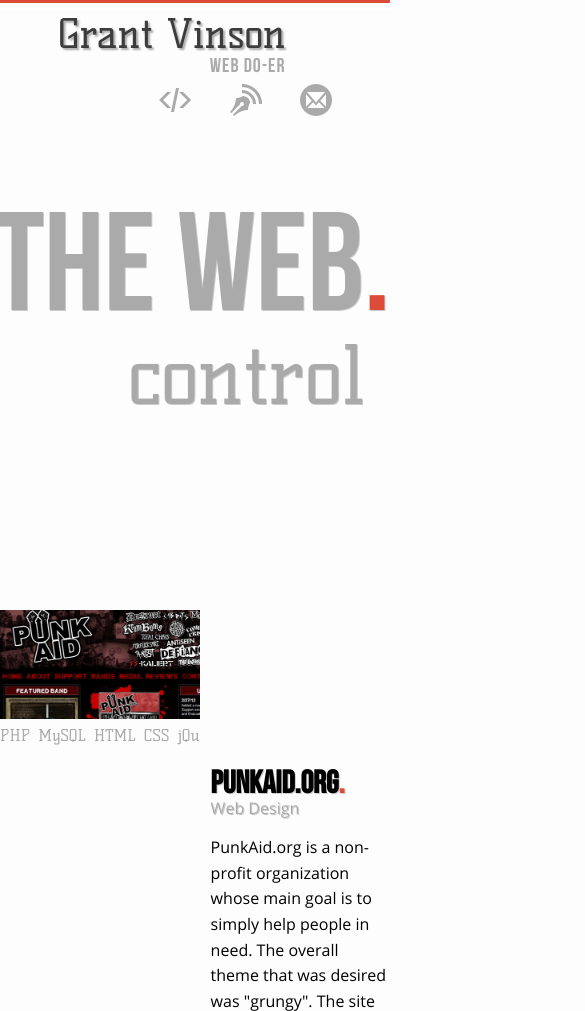
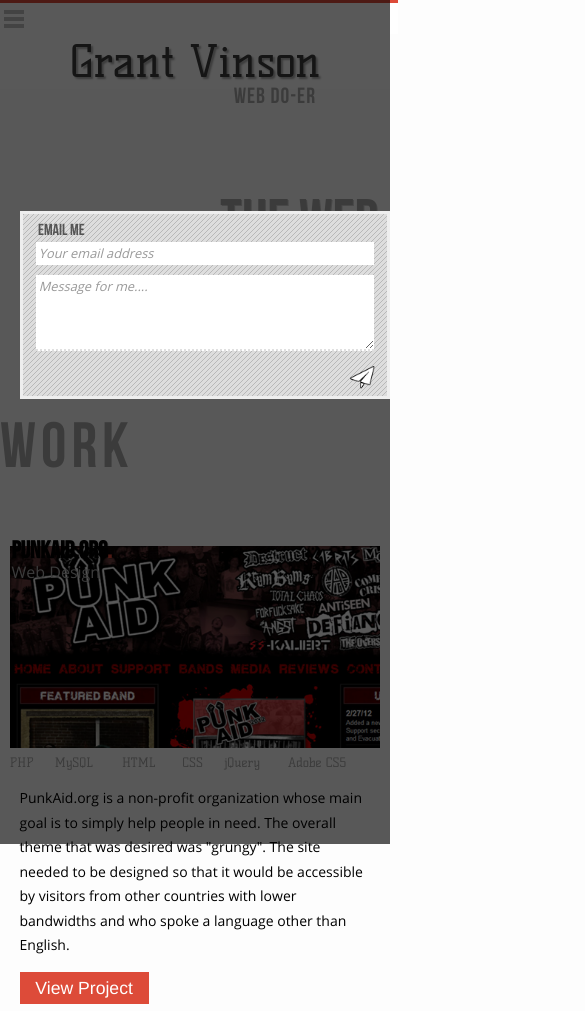
Before and after one commit to gvinson/port, a plain HTML site: page index.html in a window 390 px wide. Shown: the top 1011 px of the page, 585 px wide, since content can reach past the window. Drawn offline with nearby package versions, Linux system fonts and the light colour scheme.

Commit message:
Responsive

```diff
--- a/css/styles.css
+++ b/css/styles.css
@@ -1,4 +1,3 @@
-
 body {
 	padding: 0;
 	margin: 0;
@@ -21,6 +20,7 @@ embed,
 object,
 video {
   max-width: 100%;
+  height: auto;
 }
 .wrapper {
 	max-width: 980px;
@@ -154,6 +154,12 @@ video {
 #topNav ul li a div {
 	display: none;
 }
+#topNav #contactLink div {
+	margin-left: -10px;
+}
+a#pull {
+	display: none;
+}
 .topNavText {
 	display: none;
 	line-height: 125%;
@@ -185,6 +191,9 @@ video {
 	zoom: 1;
 }
 #contentWrapper {
+	margin-top: 10em;
+}
+#blogWrapper {
 	margin-top: 10em;
 }
 .post {
@@ -414,6 +423,17 @@ animation:slideInRight 400ms;
 	color: #999;
 	font-size: .8em;
 	font-style: italic;
+}
+.clearfix:before,
+.clearfix:after {
+    content: " ";
+    display: table;
+}
+.clearfix:after {
+    clear: both;
+}
+.clearfix {
+    *zoom: 1;
 }
 .sendMessage {
 	width: 25px;
@@ -792,7 +812,204 @@ animation:slideInRight 400ms;
 	border: 0px solid #222 !important;
 }
 }
-/* Old Desktops and Laptops ----------- */
+
+
+/* Smartphones (portrait and landscape) ----------- */
+@media only screen
+and (max-width : 480px) {
+body {
+	font-size: 12pt;
+}
+#logo {
+	clear: both;
+	float: none;
+	font-size: 2.75em;
+	width: 5.7em;
+	text-align: center;
+	position: relative;
+	top: .3em;
+	margin: 0 auto;
+}
+#logo #logoTag {
+	text-align: right;
+	margin-right: .2em;
+}
+#pull {
+	display: block !important;
+	position: fixed;
+	z-index: 5;
+	width: 100%;
+	background-color: #fff;
+	padding: .25em;
+	padding-top: .35em;
+	padding-bottom: .05em;
+	border-top: 3px solid #dd4b39;
+}
+#headerWrapper {
+	padding: 0;
+	border-top: none;
+}
+#header {
+	width: 100%;
+}
+#topNav {
+	background-color: #e5e5e5;
+	background: url("../img/vertStripe.png") top left repeat #ddd;
+	position: fixed;
+	left: -16em;
+	height: 100%;
+	width: 15em;
+	overflow: hidden;
+	top: 0em;
+	z-index: 4;
+	border: 3px solid #dd4b39;
+	-webkit-transition: all .15s ease-in-out;
+	-moz-transition: all .15s ease-in-out;
+	-o-transition: all .15s ease-in-out;
+	transition: all .15s ease-in-out;
+}
+#topNav ul {
+	height: auto;
+	width: 100%;
+	padding-top: 1em;
+}
+#topNav ul li {
+	clear: both;
+	zoom: 1;
+	float: none;
+	display: block;
+	font-size: 2.2em;
+	margin-left: 1.75em;
+}
+#topNav ul li img {
+	display: none;
+}
+#topNav ul li div {
+	display: block !important;
+	font-family: 'Bebas', 'Open Sans', 'Helvetica', Arial, sans-serif;
+	text-align: left;
+	float: left;
+	padding: .5em  0em .5em .25em;
+	margin:0;
+	clear: both;
+	width: 100%;
+	border-bottom: 1px solid #aaa;
+	color: #6a6a6a;
+	letter-spacing: 1px;
+	font-weight: 700;
+	color: #3c3c3c;
+	text-shadow: 2px 2px 2px #aaa;
+}
+#topNav ul li div:hover {
+	color: #fdfdfd;
+}
+#topNav #contactLink div {
+	margin-left: 0;
+}
+#contactInfo, #tagLine, hr {
+	display: none;
+}
+.left, .right {
+	float: none;
+	width: 100%;
+	border: none;
+	padding: 0; margin: 0;
+}
+
+article {
+	margin-left: 1em !important;
+}
+h3 {
+	margin-left: 0 !important;
+}
+.workDescription {
+	margin-left: 0em !important;
+	margin-right: .75em;
+}
+.actionsWrapper #theWeb {
+	font-size: .75em;
+	margin-top: 0em;
+}
+#saying {
+	text-align: right;
+	padding-top: 0;
+	margin: 1em 0 1.75em 0;
+}
+#saying #actions {
+	height: .59em !important;
+	overflow: hidden;
+	margin-right: .1em;
+	margin-top: .175em;
+}
+#actions div {
+	font-size: .45em !important;
+}
+.work .workImg {
+	float: none;
+	width: 95%;
+	margin: 0 auto;
+}
+.workImg ul {
+	width: 95%;
+	margin: 0 auto;
+	font-size: .8em;
+}
+.work .workTitle{
+	float: none;
+	position: absolute;
+	margin-top: -14em;
+	margin-left: -.5em;
+}
+.work .workContentWrapper {
+	float: none;
+	width: 90%;
+	margin: 0 auto;
+	margin-bottom: 5em;
+}
+p {
+	font-size: 10.5pt !important;
+	line-height: 1.75em !important;
+}
+.work .workTitle h3 {
+	font-size: 1.5em;
+}
+.work .workImg .imgOverlay {
+	display: none !important;
+}
+#blogWrapper {
+	margin-top: 0em;
+}
+.sectionTitle {
+	color: #aaa !important;
+	margin: 0 !important;
+	position: static !important;
+	height: 2em;
+	display: block !important;
+}
+#blogWrapper .sectionTitle {
+	height: 1em;
+}
+}
+
+
+/*  --------- */
+@media only screen
+and (min-width : 481px)
+and (max-width : 767px) {
+
+}
+
+/* Smaller Desktops and laptops --------- */
+@media only screen
+and (min-width : 768px)
+and (max-width : 1024px) {
+
+}
+
+/* Medium Desktops and Laptops ------------ */
+@media all and (max-width: 1239px) {
+
+}
 
 
 
--- a/index.html
+++ b/index.html
@@ -1,6 +1,7 @@
 <!DOCTYPE html>
 <html>
 <head>
+<meta name="viewport" content="width=device-width, initial-scale=1.0, maximum-scale=1.0" />
 <title>Grant Vinson</title>
 <link rel="stylesheet" href="css/normalize.css">
 <link rel="stylesheet" href="css/fonts/fonts.css">
@@ -75,6 +76,8 @@
 </div>
 
 <div id="headerWrapper">
+	<div id="dimensions" style="float: right; text-align: right;"></div>
+	<a href="#" id="pull"><img src="img/icons/mobile_nav_off.png" alt="Menu"></a>
 	<header id="header">
 		<div id="logo">
 			Grant Vinson
@@ -82,11 +85,11 @@
 			web do-er
 			</div>
 		</div>
-		<nav id="topNav">
-			<ul>
+		<nav id="topNav" class="clearfix">
+			<ul class="clearfix">
 				<li><a id="workWrapperLink" href="#"><img src="img/icons/port.png"><div>Work</div></a></li>
 				<li><a id="blogWrapperLink" href="#"><img src="img/icons/blog_off.png"><div>Blog</div></a></li>
-				<li><a id="contactLink" href="#"><img src="img/icons/contact_off.png"><div style="margin-left: -10px;">Contact</div></a></li>
+				<li><a id="contactLink" href="#"><img src="img/icons/contact_off.png"><div>Contact</div></a></li>
 			</ul>
 		</nav>
 	</header>
@@ -100,7 +103,7 @@
 			</div>
 			<div id="actions" style="float: right; text-align: right !important;">
 				<div>create</div>
-				<div>play with</div>
+				<div id="playWith">play with</div>
 				<div>control</div>
 				<div>destroy</div>
 			</div>
@@ -131,7 +134,7 @@
 
 			</div>
 			<div class="workContentWrapper">
-				<div class="workTitle" style="clear: both;">
+				<div class="workTitle">
 					<h3>PunkAid.org<span class="period">.</span></h3>
 					<div class="workType">Web Design</div>
 				</div>
@@ -300,7 +303,7 @@
 		</div>
 	</div>
 </section>
-<section id="blogWrapper" style="margin-top: 10em;">
+<section id="blogWrapper">
 	<div class="sectionTitleWrapper" >
 		<div class="sectionTitle" id="blogSectionTitle">
 					BLOG
@@ -432,7 +435,6 @@
 <script type="text/javascript" src="http://ajax.googleapis.com/ajax/libs/jquery/1.9.1/jquery.min.js"></script>
 <script type="text/javascript" src="js/easing.js"></script>
 <script type="text/javascript" src="js/script.js"></script>
-
 <!--[if !IE]> -->
 	<script type="text/javascript" src="js/scroll.js"></script>
 <!-- <![endif]-->
--- a/js/script.js
+++ b/js/script.js
@@ -1,12 +1,23 @@
 $(document).ready(function() {
+
+	ShowDimensions();
+	$(window).resize(function() {
+		ShowDimensions()
+	});
 
 	var contactShow = false,//if contact window is shown or not
 		modalShow = false, 	//if modal window is shown or not
-		popoverShow = false, 	//if popover showing or not
+		popoverShow = false,//if popover showing or not
+		mobileNavShow = false,	//if mobile nav window is showing or now
 		curVal,				//used for current value for textboxes
-		sectionTitleShow;		//used to show/hide the section titles on scroll
+		sectionTitleShow,	//used to show/hide the section titles on scroll
+		timer,
+		clientWidth = document.documentElement.clientWidth;
 
 	//top nav img hovers
+	if(document.body.clientWidth > 480) {
+		//set #playWith text just incase it was removed on window resize
+		$("#playWith").text("play with");
 		$("#topNav ul li").hover(function() {
 			$(".topNavText").remove(); //remove title of link on left side of nav
 			var textDiv = $(this).children('a').children('div'); //find the text for that link
@@ -19,7 +30,6 @@ $(document).ready(function() {
 			$(li).attr("class", "topNavText");
 			$(li).css("margin-left","-"+$(text).width);
 			$(li).text(text);
-		//$("#home").prepend('<li class="topNavText">'+text+'</div>');
 			$("#topNav ul li:first").prepend($(li));
 			$(".topNavText").fadeIn();
 		}, function() {
@@ -32,6 +42,11 @@ $(document).ready(function() {
 				}
 			});
 		});
+	} else {
+		//hide "play with" action, it is to damn long
+		$("#playWith").remove();
+		$(".workTitle:first").css("margin-top","-15.5em");
+	}
 
 	//Top Navigation Click Functions
 	$("#topNav a").click(function(e) {
@@ -102,6 +117,9 @@ $(document).ready(function() {
 			e.stopPropagation();
 		});
 	}
+	else if (clientWidth <= 480) {
+		$("#modal_email").fadeIn('fast');
+	}
 	else {
 		$(".contactLink #phoneNumber").click(function(e) {
 			if(modalShow) {
@@ -132,8 +150,9 @@ $(document).ready(function() {
 			e.stopPropagation();
 		});
 	}
+
 	//Close modal if document is clicked outside of modal
-	$(document).mousedown(function (e) {
+	$(window).mousedown(function (e) {
         var modalWrapper = $(".modalWrapper"), //modal
 			popoverWrapper = $(".popover"); //popover
 
@@ -148,6 +167,22 @@ $(document).ready(function() {
             popoverShow = false;
 			var result = $(popoverWrapper).find(".result");
 			$(result).hide();
+        }
+
+		if(mobileNavShow) {	//mobile navigation is showing
+			//if the click was not in/or topNav...
+			if($("#topNav").has(e.target).length === 0 && $(e.target).attr("id") != "topNav") {
+				$("#topNav").css({
+					'left':'-16em'
+				});
+				//set timer so it function runs after the topNav has slid back -16em
+				timer = setTimeout(function() {
+					$("#pull").css({
+						"background-color":"#fff",
+					});
+					$("#pull img").attr("src",$("#pull img").attr("src").replace("_on","_off"));
+				}, 155);
+			}
 		}
     });
 
@@ -343,4 +378,21 @@ $(document).ready(function() {
 		$('html, body').animate({scrollTop:scrollTop}, 400);
 		return false;
 	});
+
+	//Mobile nav icon click
+	$("#pull").click(function() {
+		$("#topNav").css("left", "-4em");
+		$("#pull").css({
+			"background-color":"Transparent",
 		});
+		$("#pull img").attr("src",$("#pull img").attr("src").replace("_off","_on"));
+		mobileNavShow = true;
+		window.clearTimeout(timer);
+	});
+});
+
+function ShowDimensions() {
+	var docHeight = document.body.clientHeight,
+		docWidth = document.body.clientWidth;
+	$("#dimensions").text(docWidth + " X " + docHeight + " \"W x H\"");
+}
--- a/js/scroll.js
+++ b/js/scroll.js
@@ -29,6 +29,10 @@ $(document).ready(function() {
 					} else {
 						$(this).fadeOut(300);
 					}
+				}
+				//if the screen is smaller than 481px wide (mobiles)
+				else if (document.documentElement.clientWidth < 481) {
+					$(this).show();
 				}
 				else {
 					if( y >= (h*.2) )
```
Also changed, not shown: resume.html (+1 -0 lines), img/icons/mobile_nav_off.png (added), img/icons/mobile_nav_on.png (added). Lines whose indentation alone changed are shown as unchanged.
